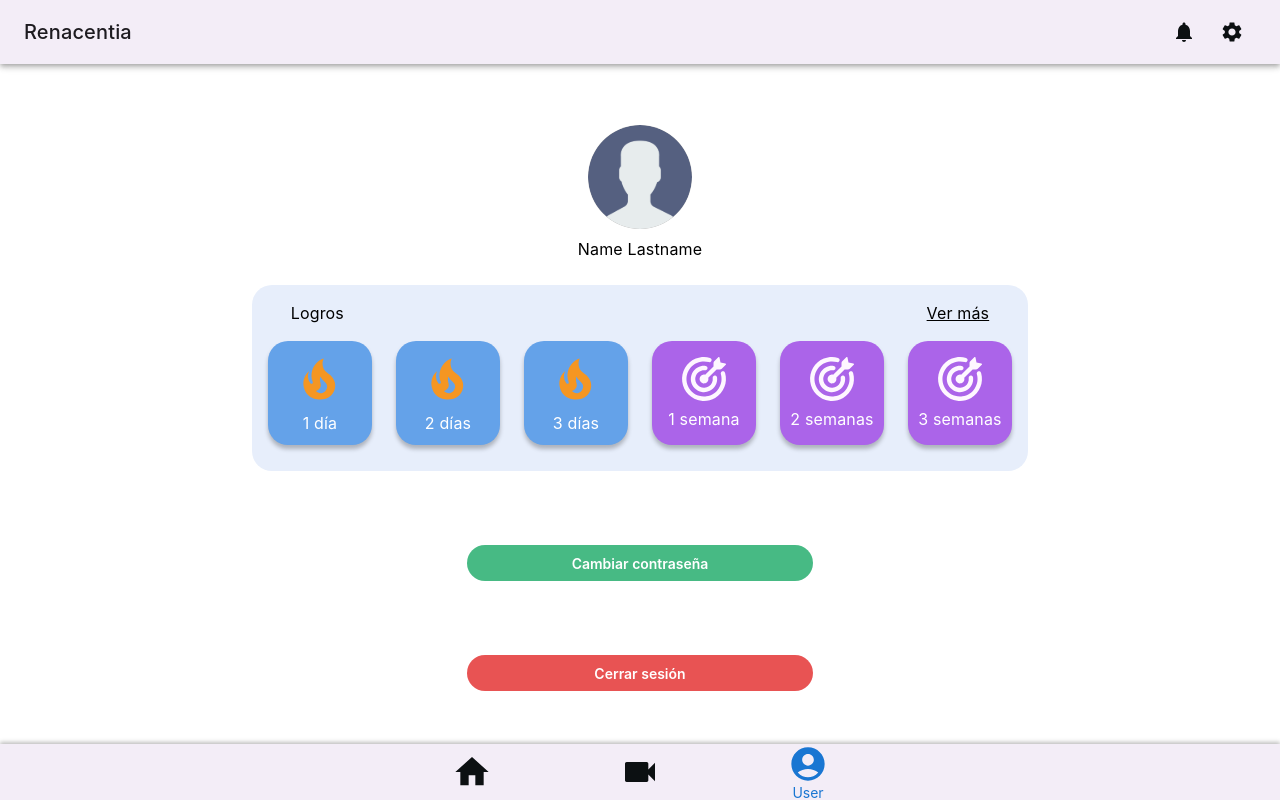
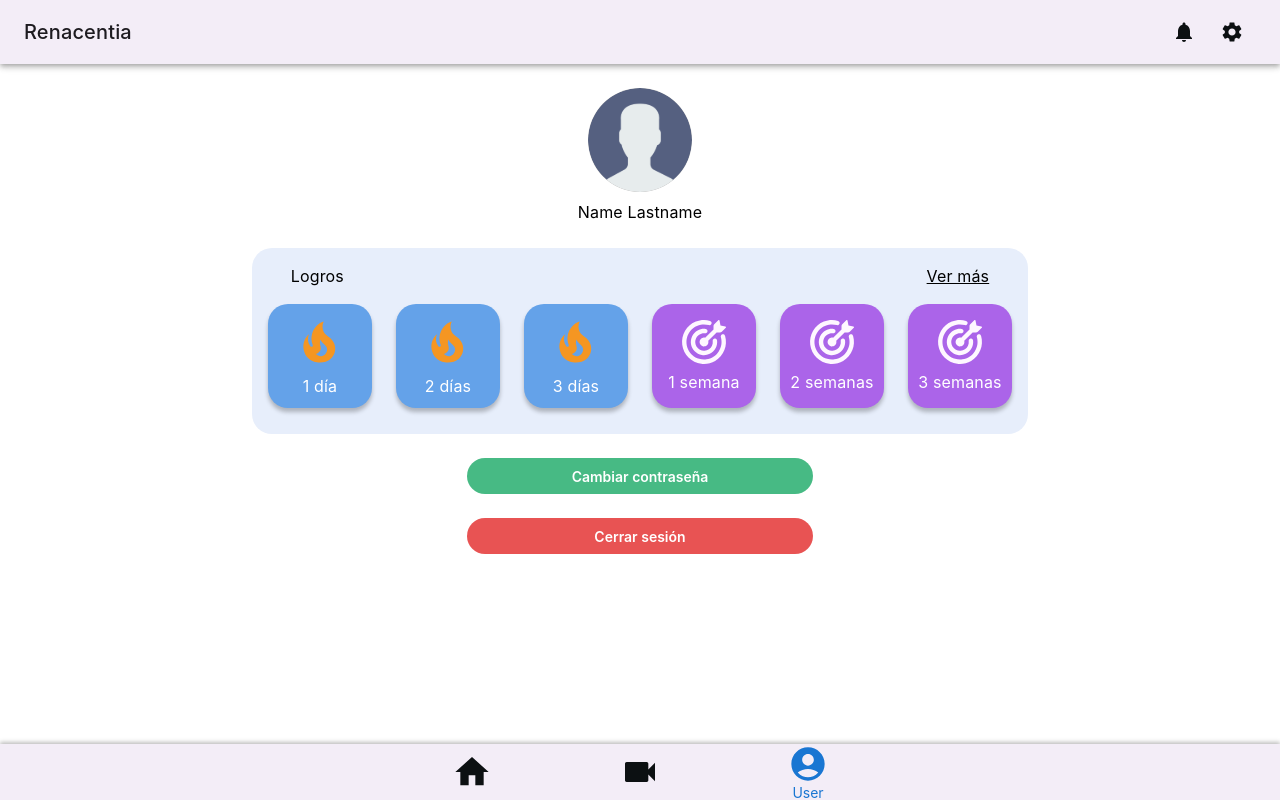
Before and after one commit to GATLA-Meditations/GATLA-Frontend, a Next.js app: page /profile in a window 1280 px wide. Built offline with nearby package versions, Linux system fonts and the light colour scheme.

Commit message:
deleted fixed height

```diff
--- a/src/pages/profile/index.tsx
+++ b/src/pages/profile/index.tsx
@@ -4,7 +4,6 @@ import NavBar from '@/components/NavBar';
 import TopBar from '@/components/TopBar';
 import { Avatar, Box, Typography } from '@mui/material';
 import React from 'react';
-import avatar from '../../assets/images/avatar.png';
 import AvatarIcon from '@/assets/AvatarIcon';
 
 const Profile = () => {
@@ -37,7 +36,6 @@ const Profile = () => {
                 flexDirection={'column'}
                 justifyContent={'space-around'}
                 alignItems={'center'}
-                height={'80vh'}
                 marginBottom={'5vh'}
             >
                 <Box
@@ -52,7 +50,7 @@ const Profile = () => {
                             marginBottom: '1vh',
                         }}
                     >
-                        <AvatarIcon/>
+                        <AvatarIcon />
                     </Avatar>
                     <Typography className="h4 bold" marginBottom={'3vh'}>
                         Name Lastname
@@ -63,6 +61,11 @@ const Profile = () => {
                         viewMoreButton="Ver más"
                     />
                 </Box>
+                <Box
+                    display={'flex'}
+                    flexDirection={'column'}
+                    sx={{ margin: '3vh', gap: '3vh' }}
+                >
                     <Button
                         variant="green"
                         size="large"
@@ -74,6 +77,7 @@ const Profile = () => {
                         Cerrar sesión
                     </Button>
                 </Box>
+            </Box>
             <NavBar value={2} />
         </Box>
     );
```
Lines whose indentation alone changed are shown as unchanged.
